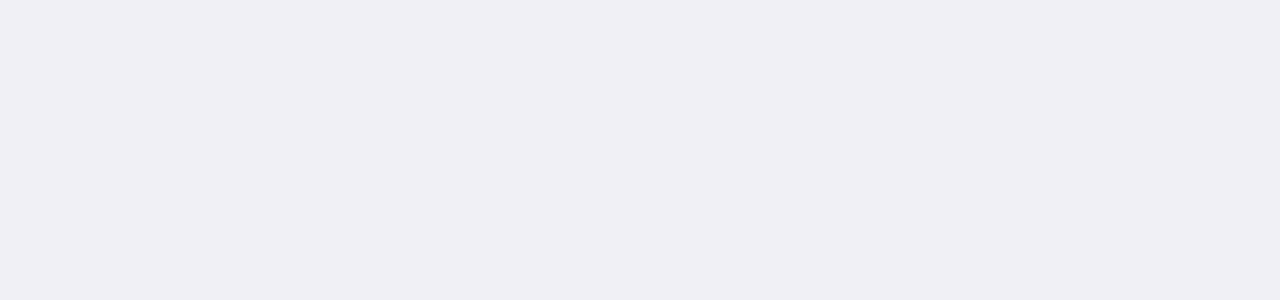
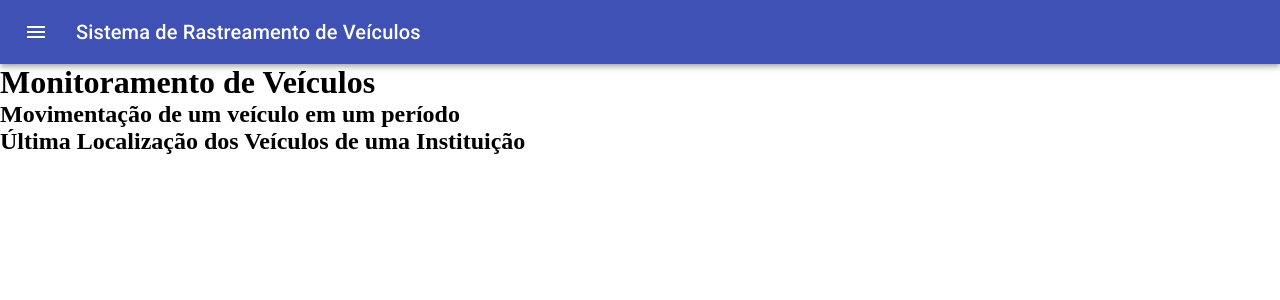
Before and after one commit to Marcel099/trabalho-implementacao-sd, a React (Create React App) app in the folder web/: page /monitoramento-veiculos in a window 1280 px wide. Shown: the top 300 px of the page. Built offline with nearby package versions, Linux system fonts and the light colour scheme; the HTML template or start-up script is replaced by a standard one.

Commit message:
Navegação principal do app elaborada

```diff
--- a/web/package.json
+++ b/web/package.json
@@ -3,7 +3,10 @@
   "version": "0.1.0",
   "private": true,
   "dependencies": {
+    "@material-ui/core": "^4.11.4",
+    "@material-ui/icons": "^4.11.2",
     "axios": "^0.21.1",
+    "clsx": "^1.1.1",
     "react": "^17.0.2",
     "react-dom": "^17.0.2",
     "react-icons": "^4.2.0",
--- a/web/public/index.html
+++ b/web/public/index.html
@@ -9,6 +9,8 @@
       name="description"
       content="Web site created using create-react-app"
     />
+    <link rel="stylesheet" href="https://fonts.googleapis.com/css?family=Roboto:300,400,500,700&display=swap" />
+    <link rel="stylesheet" href="https://fonts.googleapis.com/icon?family=Material+Icons" />
     <title>Monitoramento de Veículos</title>
   </head>
   <body>
--- /dev/null
+++ b/web/src/components/CabecalhoApp/index.js
@@ -0,0 +1,54 @@
+import React, { useContext } from 'react';
+
+import { makeStyles } from '@material-ui/core/styles';
+import AppBar from '@material-ui/core/AppBar';
+import Toolbar from '@material-ui/core/Toolbar';
+import Typography from '@material-ui/core/Typography';
+import IconButton from '@material-ui/core/IconButton';
+
+import MenuIcon from '@material-ui/icons/Menu';
+
+import { ContextoDrawerNavegacao } from '../../contexts/ContextoDrawerNavegacao';
+
+const useStyles = makeStyles((theme) => ({
+  root: {
+    flexGrow: 1,
+  },
+  menuButton: {
+    marginRight: theme.spacing(2),
+  },
+  title: {
+    flexGrow: 1,
+  },
+}));
+
+export function CabecalhoApp() {
+  const {
+    toggleDrawer,
+  } = useContext(ContextoDrawerNavegacao);
+
+  const classes = useStyles();
+
+  return (
+    <div className={classes.root}>
+      <AppBar position="static">
+        <Toolbar>
+          <IconButton
+            edge="start"
+            className={classes.menuButton}
+            color="inherit"
+            aria-label="menu"
+            onClick={toggleDrawer(true)}
+          >
+            <MenuIcon />
+          </IconButton>
+          <Typography variant="h6"
+            className={classes.title}
+          >
+            Sistema de Rastreamento de Veículos
+          </Typography>
+        </Toolbar>
+      </AppBar>
+    </div>
+  );
+}
--- /dev/null
+++ b/web/src/components/DrawerNavegacaoApp/index.js
@@ -0,0 +1,98 @@
+import React, { useContext } from 'react';
+import { useHistory } from 'react-router-dom'
+import clsx from 'clsx';
+
+import { makeStyles } from '@material-ui/core/styles';
+import Drawer from '@material-ui/core/Drawer';
+import Button from '@material-ui/core/Button';
+import List from '@material-ui/core/List';
+import ListItem from '@material-ui/core/ListItem';
+import ListItemIcon from '@material-ui/core/ListItemIcon';
+import ListItemText from '@material-ui/core/ListItemText';
+
+import Commute from '@material-ui/icons/Commute';
+import AddLocation from '@material-ui/icons/AddLocation';
+import Assessment from '@material-ui/icons/Assessment';
+import Explore from '@material-ui/icons/Explore';
+
+import { ContextoDrawerNavegacao } from '../../contexts/ContextoDrawerNavegacao';
+
+const useStyles = makeStyles({
+  list: {
+    width: 250,
+  },
+  fullList: {
+    width: 'auto',
+  },
+});
+
+export function DrawerNavegacaoApp() {
+  const {
+    isActive,
+    anchor,
+    toggleDrawer,
+  } = useContext(ContextoDrawerNavegacao);
+
+  const classes = useStyles()
+
+  const history = useHistory();
+
+  const list = (anchor) => (
+    <div
+      className={clsx(classes.list, {
+        [classes.fullList]: anchor === 'top' || anchor === 'bottom',
+      })}
+      role="presentation"
+      onClick={toggleDrawer(false)}
+      onKeyDown={toggleDrawer(false)}
+    >
+      <List>
+        <ListItem button onClick={() => history.push('/veiculo')}>
+            <ListItemIcon>
+              <Commute />
+            </ListItemIcon>
+            <ListItemText primary={'Manutenção de Veículos'} />
+        </ListItem>
+
+        <ListItem button onClick={() => history.push('/localizacao/new')}>
+          <ListItemIcon>
+            <AddLocation />
+          </ListItemIcon>
+          <ListItemText primary={'Informar Localização'} />
+        </ListItem>
+
+        <ListItem button onClick={() => history.push('/monitoramento-veiculos')}>
+          <ListItemIcon>
+            <Assessment />
+          </ListItemIcon>
+          <ListItemText primary={'Monitoramento de Veículos'} />
+        </ListItem>
+
+        <ListItem button onClick={() => history.push('/veiculo/simulador-deslocamento')}>
+          <ListItemIcon>
+            <Explore />
+          </ListItemIcon>
+          <ListItemText primary={'Simulador de Deslocamento'} />
+        </ListItem>
+      </List>
+    </div>
+  );
+
+  return (
+    <aside>
+      <Drawer anchor={anchor} open={isActive} onClose={toggleDrawer(false)}>
+        {list(anchor)}
+      </Drawer>
+    </aside>
+  )
+}
+
+/*
+Organização alternativa pra pedir ao Rebonatto:
+
+
+-- Manutenção de veículos
+---- Informar localização atual de um veículo selecionado
+---- Simulador de Deslocamento de um veículo selecionado
+-- Simulador de Deslocamento
+*/
--- a/web/src/pages/MonitoramentoVeiculos/Movimentacao/index.js
+++ b/web/src/components/Movimentacao/index.js
@@ -2,6 +2,6 @@ import React from 'react';
 
 export function Movimentacao() {
   return (
-    <h1>Movimentação de um veículo em um período</h1>
+    <h2>Movimentação de um veículo em um período</h2>
   )
 }
--- a/web/src/pages/MonitoramentoVeiculos/UltimaLocalizacaoVeiculos/index.js
+++ b/web/src/components/UltimaLocalizacaoVeiculos/index.js
@@ -2,6 +2,6 @@ import React from 'react';
 
 export function UltimaLocalizacaoVeiculos() {
   return (
-    <h1>Última Localização dos Veículos de uma Instituição</h1>
+    <h2>Última Localização dos Veículos de uma Instituição</h2>
   )
 }
--- /dev/null
+++ b/web/src/contexts/ContextoDrawerNavegacao.js
@@ -0,0 +1,28 @@
+import { createContext, useState } from "react";
+
+export const ContextoDrawerNavegacao = createContext({})
+
+export function DrawerNavegacaoProvider({children}) {
+  const anchor = 'left'
+
+  const [isActive, setIsActive] = useState(false);
+
+
+  const toggleDrawer = (open) => (e) => {
+    if (e.type === 'keydown' && (e.key === 'Tab' || e.key === 'Shift')) {
+      return
+    }
+
+    setIsActive(open)
+  };
+
+  return (
+    <ContextoDrawerNavegacao.Provider value={{
+      anchor,
+      isActive,
+      toggleDrawer,
+    }}>
+      {children}
+    </ContextoDrawerNavegacao.Provider>
+  )
+}
--- a/web/src/global.css
+++ b/web/src/global.css
@@ -12,12 +12,12 @@
 }
 
 body {
-  font: 400 0.875rem Roboto, sans-serif;
-  background: #f0f0f5;
+  /* font: 400 0.875rem Roboto, sans-serif; */
+  /* background: #f0f0f5; */
   -webkit-font-smoothing: antialiased;
 }
 
-input, button, textarea {
+/* input, button, textarea {
   font-size: 400 1.125rem Roboto, sans-serif;
 }
 
@@ -53,4 +53,4 @@ form input {
 
 .button:hover {
   filter: brightness(90%);
-}
+} */
--- /dev/null
+++ b/web/src/pages/MonitoramentoVeiculos/index.js
@@ -0,0 +1,15 @@
+
+import React from 'react';
+
+import { Movimentacao } from '../../components/Movimentacao'
+import { UltimaLocalizacaoVeiculos } from '../../components/UltimaLocalizacaoVeiculos'
+
+export function MonitoramentoVeiculos() {
+  return (
+    <>
+      <h1>Monitoramento de Veículos</h1>
+      <Movimentacao />
+      <UltimaLocalizacaoVeiculos />
+    </>
+  )
+}
--- a/web/src/routes.js
+++ b/web/src/routes.js
@@ -1,6 +1,13 @@
 import React from 'react'
 
 import { BrowserRouter, Route, Switch } from 'react-router-dom'
+
+
+import { DrawerNavegacaoProvider } from './contexts/ContextoDrawerNavegacao';
+
+import { DrawerNavegacaoApp } from './components/DrawerNavegacaoApp'
+import { CabecalhoApp } from './components/CabecalhoApp'
+
 
 import { OperadorLogon } from './pages/OperadorLogon'
 
@@ -10,14 +17,19 @@ import { EditVeiculo } from './pages/veiculo/EditVeiculo'
 
 import { NewLocalizacao } from './pages/localizacao/NewLocalizacao'
 
-import { Movimentacao } from './pages/MonitoramentoVeiculos/Movimentacao'
-import { UltimaLocalizacaoVeiculos } from './pages/MonitoramentoVeiculos/UltimaLocalizacaoVeiculos'
+import { MonitoramentoVeiculos } from './pages/MonitoramentoVeiculos'
 
 import { Simulador } from './pages/SimuladorDeslocamento'
 
 export function Routes(){
   return (
     <BrowserRouter>
+      <Switch>
+        <DrawerNavegacaoProvider>
+          <CabecalhoApp />
+          <DrawerNavegacaoApp />
+        </DrawerNavegacaoProvider>
+      </Switch>
       <Switch>
         <Route path="/" exact component={OperadorLogon} />
 
@@ -27,10 +39,9 @@ export function Routes(){
 
         <Route path="/localizacao/new" component={NewLocalizacao} />
 
-        <Route path="/monitoramento-veiculos/ultima-localizacao-veiculos" component={UltimaLocalizacaoVeiculos} />
-        <Route path="/monitoramento-veiculos/movimentacao" component={Movimentacao} />
+        <Route path="/monitoramento-veiculos" component={MonitoramentoVeiculos} />
 
-        <Route path="/veiculo/:codigo_veiculo/simulador-deslocamento" component={Simulador} />
+        <Route path="/veiculo/simulador-deslocamento" component={Simulador} />
       </Switch>
     </BrowserRouter>
   )
```
